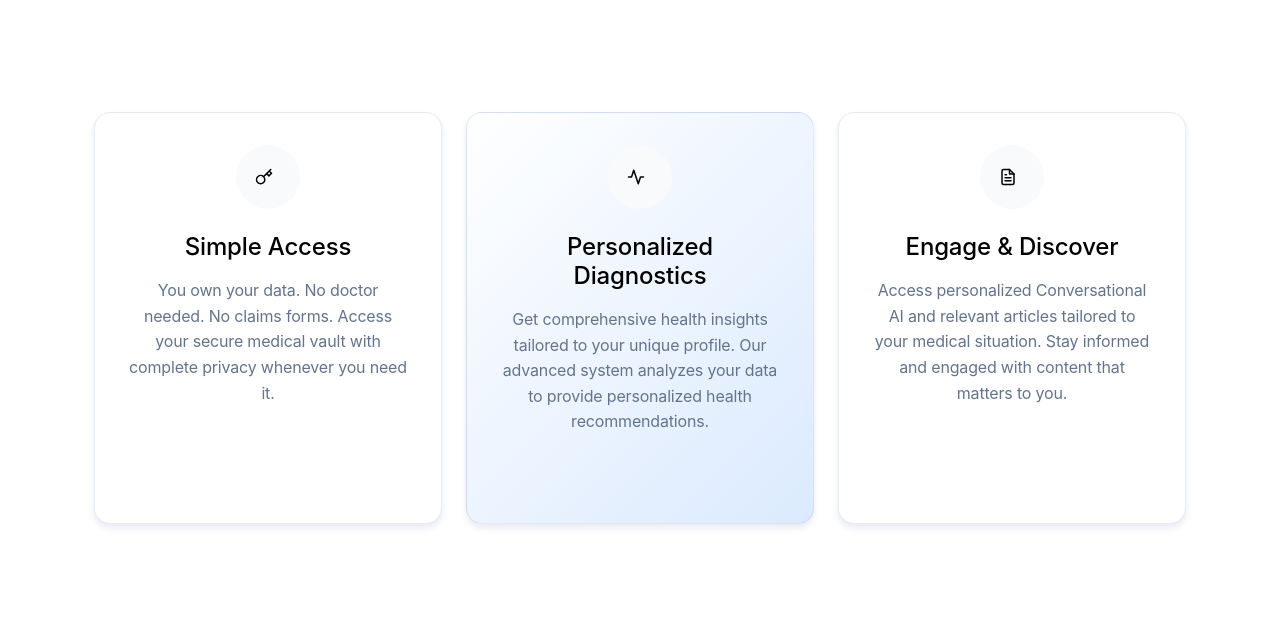
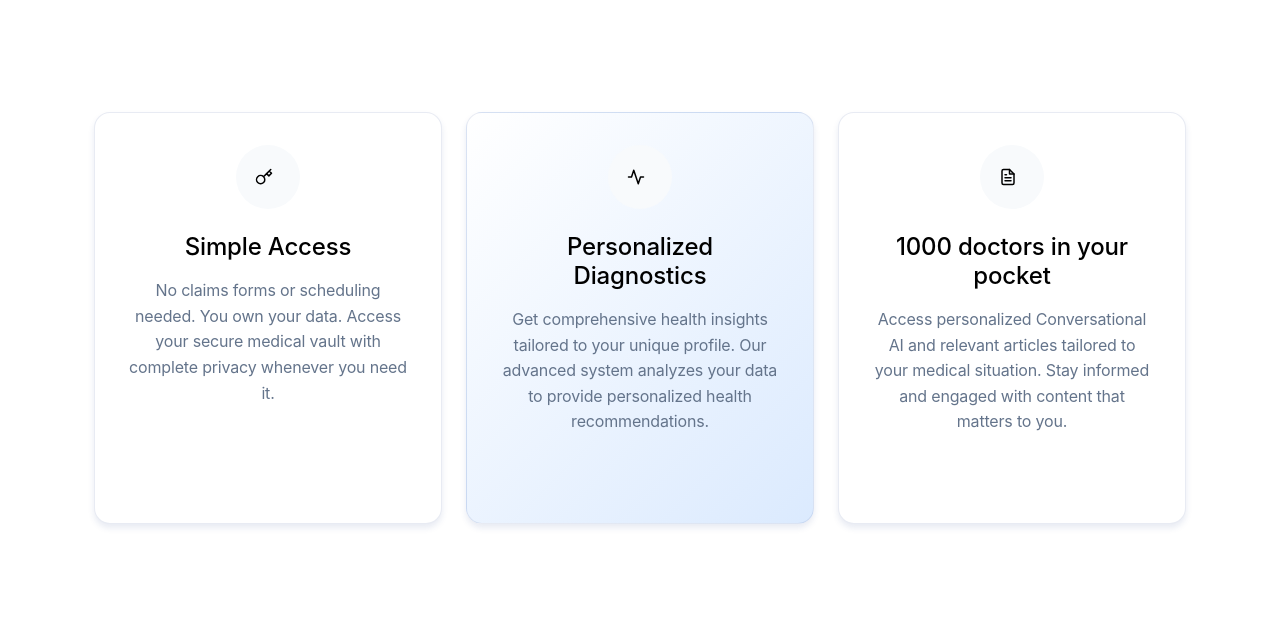
Before and after one commit to ariakerstein/pivot-health, a Flask app: page / in a window 1280 px wide. Shown: the part 318-938 px from the top of the page. Run offline with Flask 3, Linux system fonts and the light colour scheme.

Commit message:
Agent query: Please verify: 1. Simple Access module now shows updated text without "no doctor needed", 2. Third module now shows "1000 doctors in your pocket" as the title, 3. All text is properly formatted and aligned
Update homepage headings and introductory text.

Screenshot: https://storage.googleapis.com/screenshot-production-us-central1/06abb131-9504-4301-9196-ae4d9d3055b2/d1dca570-3c5a-4eef-8e69-a4e3c60058d5.jpg

```diff
--- a/templates/index.html
+++ b/templates/index.html
@@ -16,7 +16,7 @@
                     <i data-feather="key"></i>
                 </div>
                 <h3 class="h4 mb-3">Simple Access</h3>
-                <p class="text-trust-gray mb-4">You own your data. No doctor needed. No claims forms. Access your secure medical vault with complete privacy whenever you need it.</p>
+                <p class="text-trust-gray mb-4">No claims forms or scheduling needed. You own your data. Access your secure medical vault with complete privacy whenever you need it.</p>
             </div>
         </div>
 
@@ -37,7 +37,7 @@
                 <div class="icon-circle mb-4">
                     <i data-feather="file-text"></i>
                 </div>
-                <h3 class="h4 mb-3">Engage & Discover</h3>
+                <h3 class="h4 mb-3">1000 doctors in your pocket</h3>
                 <p class="text-trust-gray mb-4">Access personalized Conversational AI and relevant articles tailored to your medical situation. Stay informed and engaged with content that matters to you.</p>
             </div>
         </div>
```
